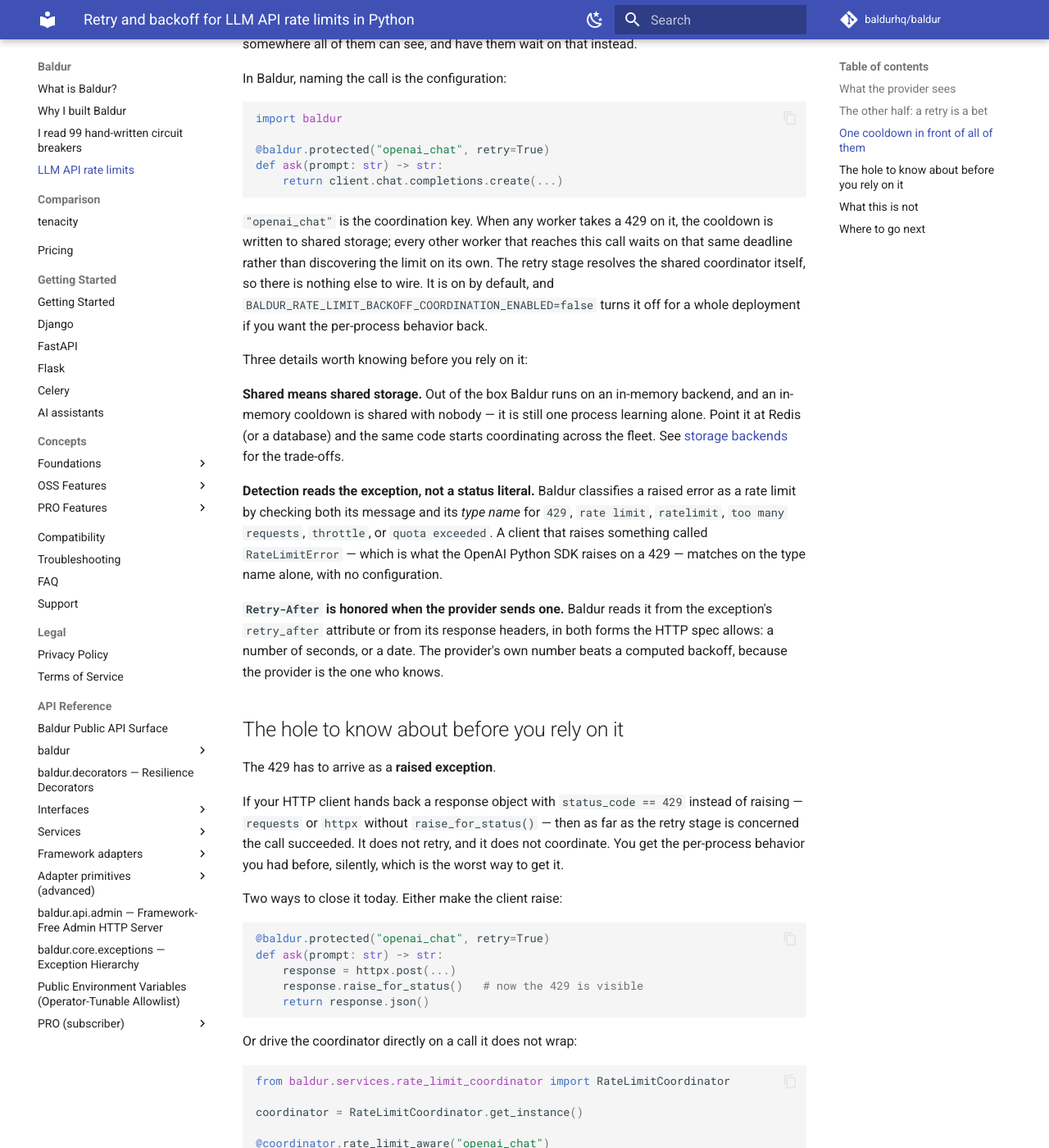
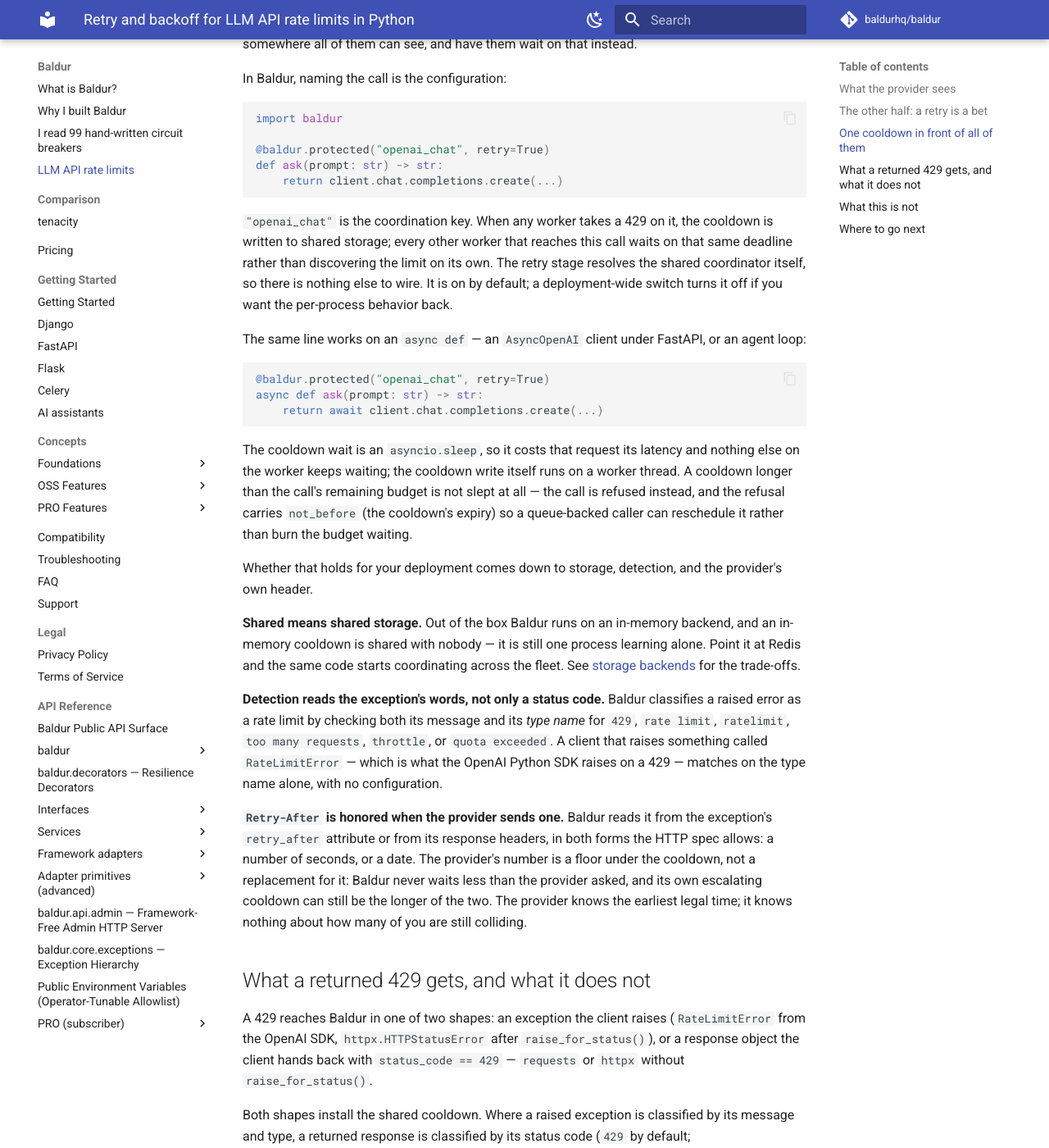
Before and after one commit to baldurhq/baldur, an MkDocs documentation site: the page built from docs/llm-rate-limits.md, in a window 1280 px wide and 1400 px high, scrolled down 1384 px. Shown: the whole window at 82% size. Built offline with MkDocs 1.6.1 and Material for MkDocs 9.7.7, drawn with Linux system fonts in a browser that asks for light colours; comment, search, counter and statistics services are not loaded; some of the changed text lies outside the part shown.

Commit message:
docs: sync the publish set from the canonical tree
The LLM rate-limits page loses its "hole" section: a 429 a client hands back as
a response object has installed the shared cooldown since 1.12.0, so the page
now separates what a returned 429 gets (the cooldown) from what it does not
(the retry), and shows the same one-liner on an async def. Retry-After is
described as a floor under the cooldown, not a replacement for it.

The circuit-breaker guide drops the sentence that made the async retry stage
the exception to per-attempt 429 counting and to the cooldown wait, and
corrects six claims a code read had let stand: the breaker's own counters see
the sequence's final outcome while the cascade counts per attempt; a cooldown
the stage may not wait out is refused rather than slept, in either call style;
ignore_exceptions applies at every depth but never to a returned response; the
DRF throttle bridge marks the request rather than the response; the cascade
open writes a fourth line at the circuit-breaker log level; the automatic
HALF_OPEN step writes no line of its own.

````diff
--- a/docs/concepts/oss/circuit-breaker.md
+++ b/docs/concepts/oss/circuit-breaker.md
@@ -90,38 +90,45 @@
 rate limit, and a returned response object whose integer status code is on the rate-limit list, so a
 `requests` call that hands the 429 back without raising is caught as well.
 
-Each sighting does three things. It records a breaker failure, so the consecutive count and the
-failure rate move as they would for any exception. It feeds the **rate-limit cascade**, the trigger
+Each sighting does three things. Seen by the breaker stage, it records a breaker failure, so the
+consecutive count and the failure rate move as they would for any exception. It feeds the
+**rate-limit cascade**, the trigger
 for storms interleaved with successes: with the defaults, ten 429s inside a minute open the breaker
 once they make up at least a tenth of the calls made in that minute and the minute holds at least
 twenty of them, counted per worker process. And it starts the cooldown that Baldur's retry stage
 waits out before its next attempt, sized from the provider's `Retry-After` when the answer carried
 one, so a retry does not land while the dependency is still asking for room.
 
-Composed with retry, the breaker sits outside the retry ladder and would ordinarily see only the
-sequence's final outcome. Baldur counts each attempt instead, so a storm the retries eventually
-overcome still reaches the breaker as the run of 429s it was, not as one success. The async retry
-stage is the exception: under `aprotect(retry=True)` the breaker sees only the sequence's final
-outcome, so an async storm the ladder survives never reaches it as a 429 at all, and one the ladder
-gives up on reaches it as a single 429. That ladder does not wait out the cooldown either; only the
-synchronous retry stage does.
+Composed with retry, the breaker sits outside the retry ladder, and its own failure count and
+failure rate see only the sequence's final outcome: a storm the retries eventually overcome ends as
+one success on those counters. The rate-limit cascade is counted per attempt instead, so that same
+storm still reaches the breaker as the run of 429s it was, through the cascade trigger. The async
+retry stage is no exception: under `aprotect(retry=True)` it notes every attempt and every 429 the
+way the synchronous stage does, and it waits out the same shared cooldown before each attempt. That
+wait is an `asyncio.sleep`, so it costs the waiting request its latency and nothing more; the other
+coroutines on that worker keep being served while it sleeps. A cooldown longer than what the stage
+may wait is not slept at all, in either call style: the time the call has left in its retry budget
+when one is set, otherwise the longest single cooldown wait Baldur allows, a minute by default. The
+attempt is refused instead, and the dependency is never contacted.
 
 A breaker the cascade opens is an ordinary automatic OPEN. It recovers through the recovery timeout
-and HALF_OPEN probing exactly like a breaker tripped by failures. Three warnings mark the event: one
-names the storm with the 429 count and rate it fired on, the one logged when the breaker opens
-names the cascade as its trigger, and a third confirms the auto-open for that service.
+and HALF_OPEN probing exactly like a breaker tripped by failures. The breaker logs three warnings
+of its own for the event: one names the storm with the 429 count and rate it fired on, the one
+logged when the breaker opens names the cascade as its trigger, and a third confirms the auto-open
+for that service, on top of the state-change line every open writes at the configurable
+circuit-breaker log level.
 
 Returned error responses get the same treatment on the failure side. A protected call that returns
 a response with a status on the failure list (the 5xx codes by default) records a breaker failure
 rather than a success. The value is still handed back to your code unchanged: a returned response
 never raises and never triggers the fallback.
 
-Two things deliberately do not count. A call Baldur itself declined to make, because the retry stage
-was waiting out a cooldown, is never a breaker failure and never enters the rate: the dependency was
-not contacted. And an exception type you told the breaker to ignore (`ignore_exceptions`) is ignored
-for the cascade as well, with one limit: the synchronous retry stage classifies each attempt on its
-own and does not read that list, so a `circuit_breaker` decorator wrapping a retried call still sees
-the retried 429s counted.
+Two things deliberately do not count. A call Baldur itself declined to make, because a cooldown
+outlasted what the retry stage could wait, is never a breaker failure and never enters the
+rate: the dependency was not contacted. And an exception type you told the breaker to ignore
+(`ignore_exceptions`) is ignored for the cascade as well, at every depth: a 429 the retry stage
+classifies on its own, in either call style, is dropped by the same list. The list names exception
+types, so a 429 a client hands back as a returned response is always counted.
 
 Which statuses count is set by two lists, `BALDUR_MIDDLEWARE_CB_STATUS_CODES` (failures,
 `500,502,503,504` by default) and `BALDUR_MIDDLEWARE_RATE_LIMIT_CODES` (`429` by default). The prefix
@@ -133,12 +140,13 @@
 returns against the same two lists and files it against a breaker named for the request path's
 domain: the path-substring mapping in the `BALDUR_DOMAIN_MAPPING` Django setting, with every unmapped
 path sharing one breaker. A 429 relayed from upstream records a failure and feeds the cascade, so
-five relayed 429s in a row trip that breaker like any other run of failures. A 429 that carries
-`X-RateLimit-*` headers is left out, since it came from a limiter in your own app; Baldur's own
-rate-limit middleware labels its 429s that way, while the 429 its DRF throttle bridge raises carries
-no such header and is recorded like a relayed one. The Flask and FastAPI middlewares do the same once you give them a service
-name, leaving out only the 429s Baldur itself rejected with; without a service name they record
-nothing. A 429 that reaches your code outside any protected call can still be reported by hand with
+five relayed 429s in a row trip that breaker like any other run of failures. A 429 that carries an
+`X-RateLimit-Mode` or `X-RateLimit-Limit` header is left out, since it came from a limiter in your
+own app. Baldur's own rate-limit middleware labels its 429s that way; the DRF throttle bridge never
+builds the response it refuses with, so it marks the request instead, and the middleware reads both
+marks. Either way a limit your own app imposed never counts. The Flask and FastAPI middlewares do
+the same once you give them a service name, leaving out only the 429s Baldur itself rejected with;
+without a service name they record nothing. A 429 that reaches your code outside any protected call can still be reported by hand with
 `record_rate_limit(service_name)`.
 
 ### Taking manual control
@@ -297,7 +305,7 @@
 | `BALDUR_MIDDLEWARE_CB_STATUS_CODES` | `[500,502,503,504]` | Response statuses recorded as a breaker failure, both by the inbound middleware and when a protected call *returns* a response instead of raising |
 | `BALDUR_MIDDLEWARE_RATE_LIMIT_CODES` | `[429]` | Response statuses read as a rate-limit answer: a failure that also feeds the cascade. Not exclusive with the list above |
 | `BALDUR_CB_MANUAL_OVERRIDE_TTL_MINUTES` | `90` | How long a force lasts when you do not give it a lifetime of its own, up to `1440` (24 h). Every force expires, so one you forget lapses instead of pinning the breaker |
-| `BALDUR_EVENT_LOGGING_CB_LOG_LEVEL` | `WARNING` | Log level for the circuit open, close, and manual-force events; the automatic step to HALF_OPEN logs at a fixed level |
+| `BALDUR_EVENT_LOGGING_CB_LOG_LEVEL` | `WARNING` | Log level for the circuit open, close, and manual-force events. The automatic step to HALF_OPEN writes no log line of its own; it reaches the event bus (and, on PRO, the audit trail) instead |
 | `BALDUR_META_WATCHDOG_SLACK_WEBHOOK_URL` | _(unset)_ | Slack incoming-webhook URL for the open/close push; unset means the events are logged, not posted |
 
 ## See also
--- a/docs/llm-rate-limits.md
+++ b/docs/llm-rate-limits.md
@@ -80,51 +80,77 @@
 cooldown is written to shared storage; every other worker that reaches this
 call waits on that same deadline rather than discovering the limit on its own.
 The retry stage resolves the shared coordinator itself, so there is nothing
-else to wire. It is on by default, and
-`BALDUR_RATE_LIMIT_BACKOFF_COORDINATION_ENABLED=false` turns it off for a whole
-deployment if you want the per-process behavior back.
+else to wire. It is on by default; a deployment-wide switch turns it off if
+you want the per-process behavior back.
 
-Three details worth knowing before you rely on it:
+The same line works on an `async def` — an `AsyncOpenAI` client under FastAPI,
+or an agent loop:
+
+```python
+@baldur.protected("openai_chat", retry=True)
+async def ask(prompt: str) -> str:
+    return await client.chat.completions.create(...)
+```
+
+The cooldown wait is an `asyncio.sleep`, so it costs that request its latency
+and nothing else on the worker keeps waiting; the cooldown write itself runs on
+a worker thread. A cooldown longer than the call's remaining budget is not
+slept at all — the call is refused instead, and the refusal carries
+`not_before` (the cooldown's expiry) so a queue-backed caller can reschedule
+it rather than burn the budget waiting.
+
+Whether that holds for your deployment comes down to storage, detection, and
+the provider's own header.
 
 **Shared means shared storage.** Out of the box Baldur runs on an in-memory
 backend, and an in-memory cooldown is shared with nobody — it is still one
-process learning alone. Point it at Redis (or a database) and the same code
-starts coordinating across the fleet. See [storage
+process learning alone. Point it at Redis and the same code starts
+coordinating across the fleet. See [storage
 backends](concepts/foundations/storage-backends.md) for the trade-offs.
 
-**Detection reads the exception, not a status literal.** Baldur classifies a
-raised error as a rate limit by checking both its message and its *type name*
-for `429`, `rate limit`, `ratelimit`, `too many requests`, `throttle`, or
-`quota exceeded`. A client that raises something called `RateLimitError` —
-which is what the OpenAI Python SDK raises on a 429 — matches on the type name
-alone, with no configuration.
+**Detection reads the exception's words, not only a status code.** Baldur
+classifies a raised error as a rate limit by checking both its message and its
+*type name* for `429`, `rate limit`, `ratelimit`, `too many requests`,
+`throttle`, or `quota exceeded`. A client that raises something called
+`RateLimitError` — which is what the OpenAI Python SDK raises on a 429 —
+matches on the type name alone, with no configuration.
 
 **`Retry-After` is honored when the provider sends one.** Baldur reads it from
 the exception's `retry_after` attribute or from its response headers, in both
-forms the HTTP spec allows: a number of seconds, or a date. The provider's own
-number beats a computed backoff, because the provider is the one who knows.
+forms the HTTP spec allows: a number of seconds, or a date. The provider's
+number is a floor under the cooldown, not a replacement for it: Baldur never
+waits less than the provider asked, and its own escalating cooldown can still
+be the longer of the two. The provider knows the earliest legal time; it knows
+nothing about how many of you are still colliding.
 
-## The hole to know about before you rely on it
+## What a returned 429 gets, and what it does not
 
-The 429 has to arrive as a **raised exception**.
+A 429 reaches Baldur in one of two shapes: an exception the client raises
+(`RateLimitError` from the OpenAI SDK, `httpx.HTTPStatusError` after
+`raise_for_status()`), or a response object the client hands back with
+`status_code == 429` — `requests` or `httpx` without `raise_for_status()`.
 
-If your HTTP client hands back a response object with `status_code == 429`
-instead of raising — `requests` or `httpx` without `raise_for_status()` — then
-as far as the retry stage is concerned the call succeeded. It does not retry,
-and it does not coordinate. You get the per-process behavior you had before,
-silently, which is the worst way to get it.
+Both shapes install the shared cooldown. Where a raised exception is classified
+by its message and type, a returned response is classified by its status code
+(`429` by default; `BALDUR_MIDDLEWARE_RATE_LIMIT_CODES` is the list). Either
+way the cooldown is written, and the rest of the fleet waits on it.
 
-Two ways to close it today. Either make the client raise:
+The difference is the retry. A raised 429 is a failure, so the retry ladder
+runs and the call is tried again once the cooldown has passed. A returned 429
+is a value, so the retry stage hands it back to your code as the result:
+coordinated, but not retried. If you want the retry as well, make the client
+raise:
 
 ```python
 @baldur.protected("openai_chat", retry=True)
 def ask(prompt: str) -> str:
     response = httpx.post(...)
-    response.raise_for_status()   # now the 429 is visible
+    response.raise_for_status()   # now the 429 is a failure the ladder retries
     return response.json()
 ```
 
-Or drive the coordinator directly on a call it does not wrap:
+For a call you do not want under `@baldur.protected` at all, the coordinator
+can be driven directly:
 
 ```python
 from baldur.services.rate_limit_coordinator import RateLimitCoordinator
@@ -137,9 +163,10 @@
 ```
 
 That decorator waits out an active cooldown before calling, reads the returned
-response for a 429, and reports it. If the remaining cooldown is longer than it
-is willing to sleep, it raises instead of calling — a decorator cannot return
-"nothing," so refusing is its only honest option.
+response (or the raised error) for a 429, and reports it. It does not retry
+either. If the remaining cooldown is longer than it is willing to sleep, it
+raises instead of calling — a decorator cannot return "nothing," so refusing is
+its only honest option.
 
 ## What this is not
 
````
